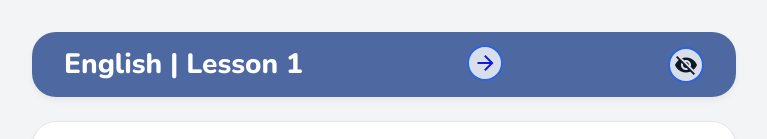
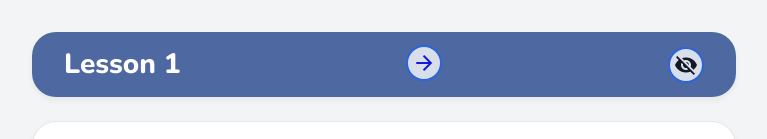
Before and after one commit to 19mario19/learning-english, a plain HTML site: page index.html in a window 1280 px wide. Shown: the top 139 px of the page, without its empty margins (256-1023 px from the left). Drawn offline with nearby package versions, Linux system fonts and the light colour scheme.

Commit message:
new commit

```diff
--- a/index.html
+++ b/index.html
@@ -9,11 +9,11 @@
     />
     <link rel="stylesheet" href="/style.css" />
     <script src="/app.js" defer></script>
-    <title>Lesson 1 | Personal Introduction</title>
+    <title>English | Lesson 1</title>
   </head>
   <body data-lesson="1">
     <header>
-      <h2>English | Lesson 1</h2>
+      <h2>Lesson 1</h2>
       <div class="top">
         <button>
           <a href="/lesson-2.html"
```
Also changed, not shown: 1 other file.
